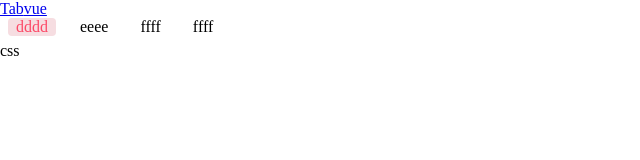
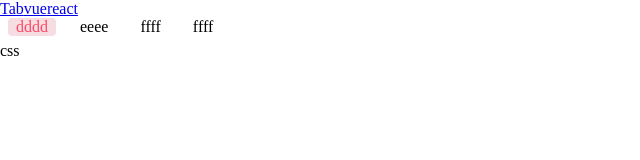
Before and after one commit to jasmineWxj/big_ui, a React (Create React App) app: page / in a window 1280 px wide. Shown: the top 160 px of the page, without its empty margins (0-640 px from the left). Built offline with nearby package versions, Linux system fonts and the light colour scheme.

Commit message:
feat: init

```diff
--- a/src/index.tsx
+++ b/src/index.tsx
@@ -14,6 +14,7 @@ root.render(
       <div>
         <Link to='/tab'>Tab</Link>
         <Link to='/tab'>vue</Link>
+        <Link to='/tab'>react</Link>
       </div>
       <RouteConfigs></RouteConfigs>
     </BrowserRouter>
```
Also changed, not shown: 8 other files (tests, documents, lock files or other folders).
